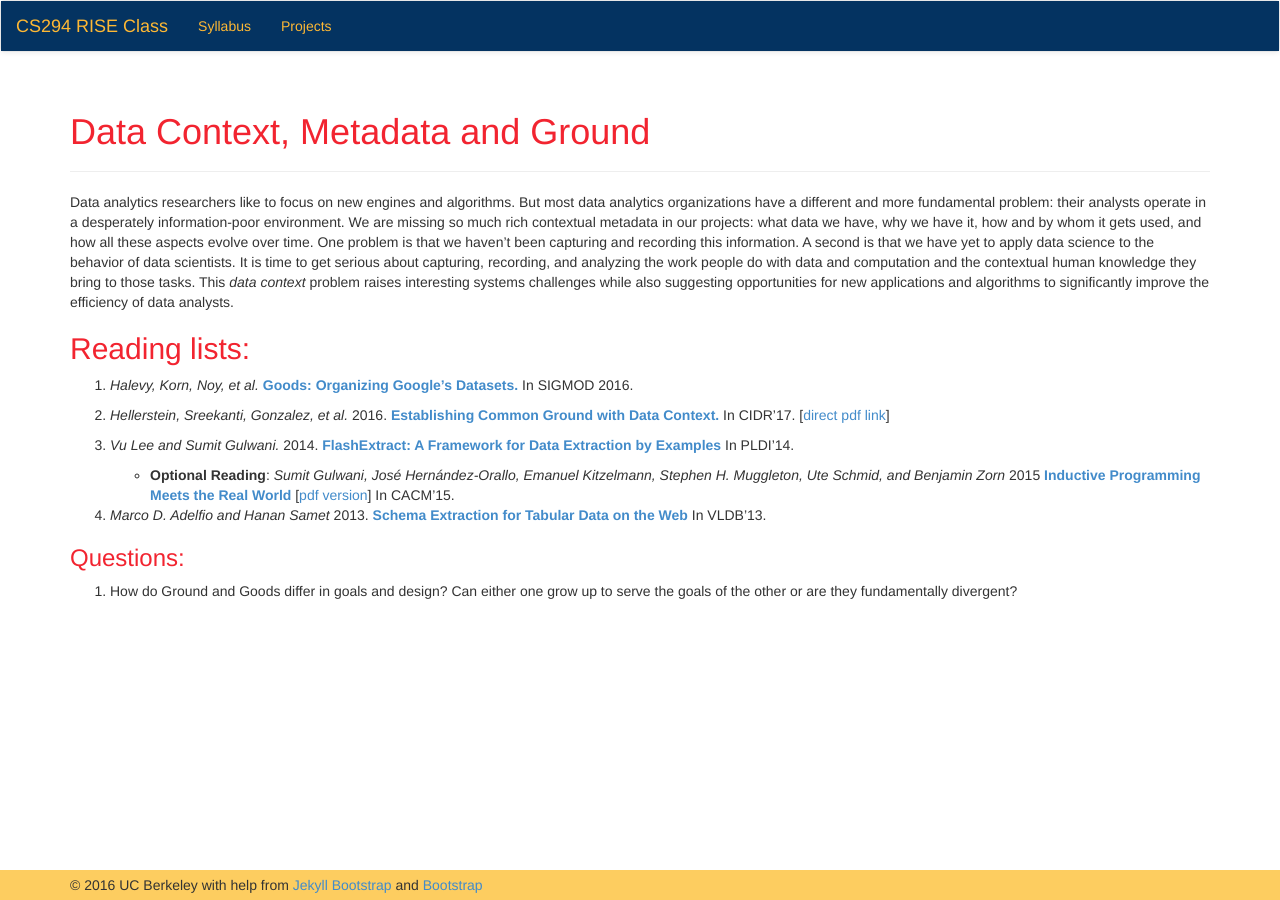
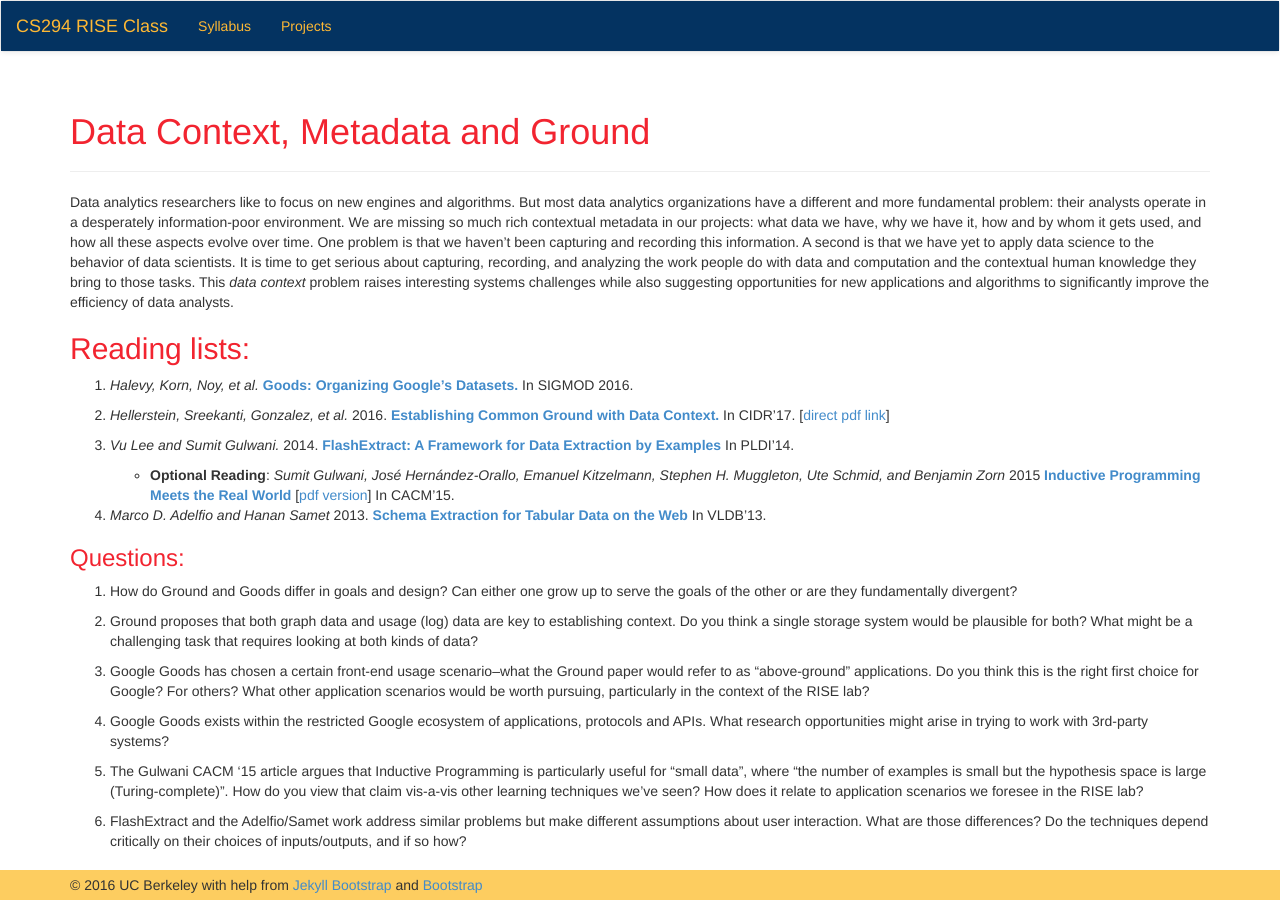
Before and after one commit to ucbrise/cs294-rise-fa16, a Jekyll site: the page built from metadata.md, in a window 1280 px wide. Built offline with Jekyll 4.4.1, drawn with Linux system fonts in a browser that asks for light colours; nearby versions of some CDN libraries.

Commit message:
Update metadata.md

```diff
--- a/metadata.md
+++ b/metadata.md
@@ -26,6 +26,15 @@ use_math: true
 
 1. How do Ground and Goods differ in goals and design? Can either one grow up to serve the goals of the other or are they fundamentally divergent?
 
+2. Ground proposes that both graph data and usage (log) data are key to establishing context. Do you think a single storage system would be plausible for both? What might be a challenging task that requires looking at both kinds of data?
+
+3. Google Goods has chosen a certain front-end usage scenario--what the Ground paper would refer to as "above-ground" applications. Do you think this is the right first choice for Google? For others? What other application scenarios would be worth pursuing, particularly in the context of the RISE lab?
+
+4. Google Goods exists within the restricted Google ecosystem of applications, protocols and APIs. What research opportunities might arise in trying to work with 3rd-party systems?
+
+4. The Gulwani CACM '15 article argues that Inductive Programming is particularly useful for "small data", where "the number of examples is small but the hypothesis space is large (Turing-complete)". How do you view that claim vis-a-vis other learning techniques we've seen? How does it relate to application scenarios we foresee in the RISE lab?
+
+5. FlashExtract and the Adelfio/Samet work address similar problems but make different assumptions about user interaction. What are those differences? Do the techniques depend critically on their choices of inputs/outputs, and if so how?
 
 
 <!--
```
